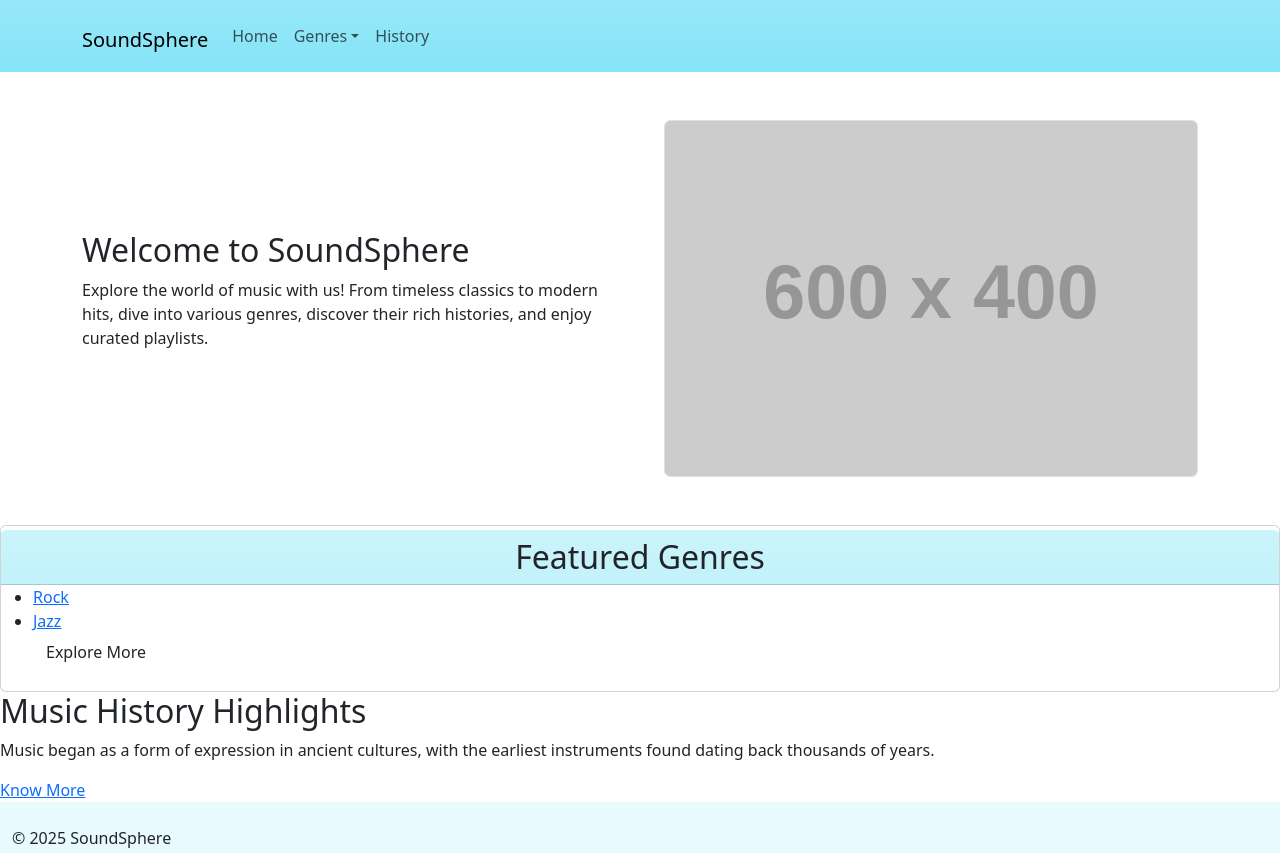
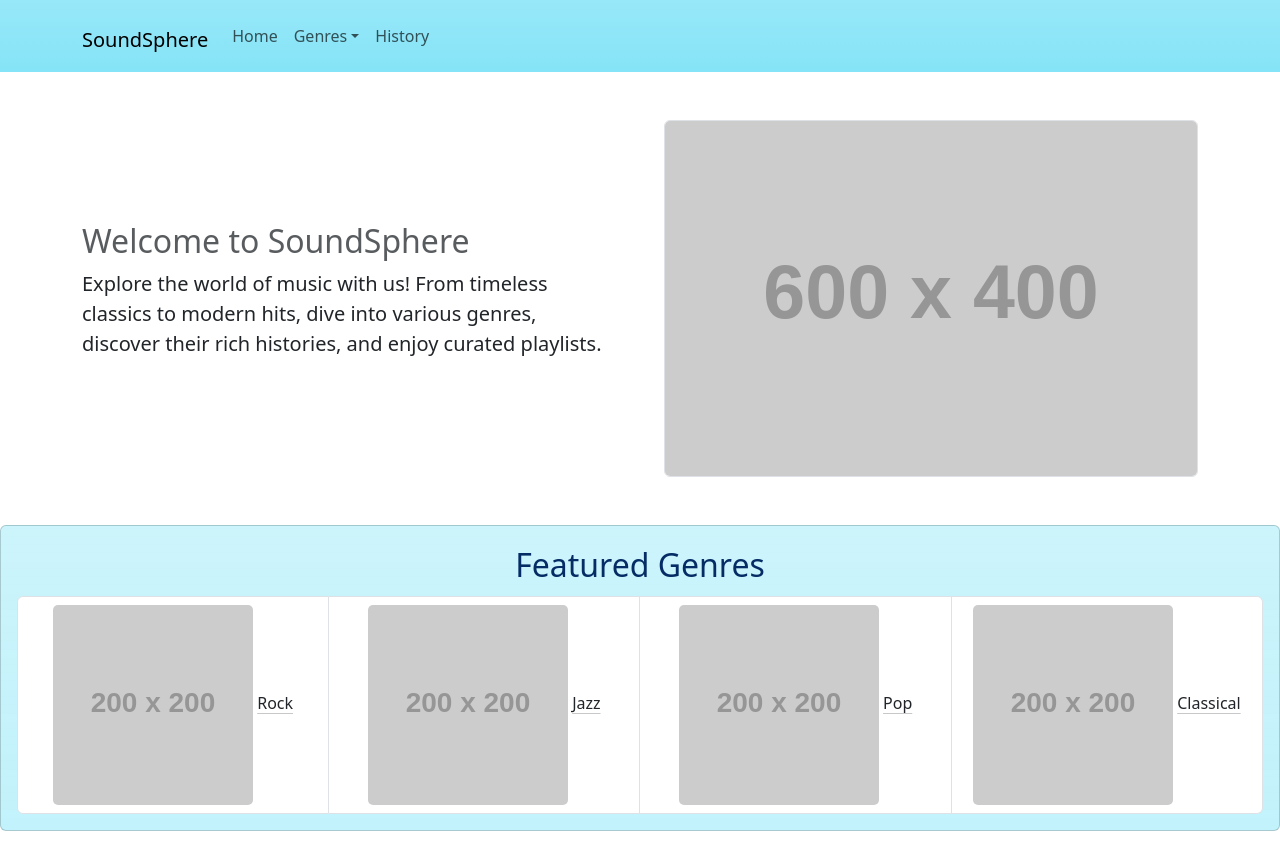
Before and after one commit to yMeeraki/SoundSphere-HT-BT, a website: page index.html in a window 1280 px wide. Shown: the top 853 px of the page. Drawn offline with nearby package versions, Linux system fonts and the light colour scheme; placeholder pictures from the web are drawn by us.

Commit message:
Bootstrap to homepage

```diff
--- a/index.html
+++ b/index.html
@@ -77,31 +77,43 @@
           <img class="border rounded d-block mx-lg-auto img-fluid" width="700" height="700" src="https://placehold.co/600x400?text=SoundSphere" alt="SoundSphere">
           </section>
           <div class="align-self-center col-lg-6">
-            <h2>Welcome to SoundSphere</h2>
-            <p>Explore the world of music with us! From timeless classics to modern hits, dive into various genres, discover their rich histories, and enjoy curated playlists.</p>
+            <h2 class="text-body-secondary">Welcome to SoundSphere</h2>
+            <p class="lead">Explore the world of music with us! From timeless classics to modern hits, dive into various genres, discover their rich histories, and enjoy curated playlists.</p>
           </div>
         </article>
 
 
       </div>
 
-        <article class="card py-1">
-          <h2 class="card-header bg-info bg-gradient bg-opacity-25 text-center ">Featured Genres</h2>
-        <ul>
-          <li>
-            <a href="genres-detail.html?name=rock">Rock</a>
-          </li>
-          <li>
-            <a href="genres-detail.html?name=jazz">Jazz</a>
-          </li>
-         <a href="genres.html" class="btn">Explore More</a>
+        <article class="card bg-info bg-gradient bg-opacity-25">
+         <div class="card-body  text-center text-primary-emphasis ">
+          <h2 class="card-title  py-1">Featured Genres</h2>
+
+          <ul class="list-group list-group-horizontal-md">
+            <li class="list-group-item list-group-item list-group-item-action ">
+              <img src="https://placehold.co/200x200?text=Rock" alt="Rock" class="card-img" style="width: 200px">
+              <a href="genres-detail.html?name=rock" class="link-dark link-offset-2 link-underline-opacity-25 link-underline-opacity-100-hover">Rock</a>
+            </li>
+            <li class="list-group-item list-group-item list-group-item-action">
+              <img src="https://placehold.co/200x200?text=Jazz" alt="Jazz" class="card-img" style="width: 200px">
+              <a href="genres-detail.html?name=jazz" class="link-dark link-offset-2 link-underline-opacity-25 link-underline-opacity-100-hover">Jazz</a>
+            </li>
+            <li class="list-group-item list-group-item list-group-item-action">
+              <img src="https://placehold.co/200x200?text=Pop" alt="Pop" class="card-img" style="width: 200px">
+              <a href="genres-detail.html?name=pop" class="link-dark link-offset-2 link-underline-opacity-25 link-underline-opacity-100-hover">Pop</a></li>
+              <li class="list-group-item list-group-item list-group-item-action">
+                <img src="https://placehold.co/200x200?text=Classical" alt="Classical" class="card-img" style="width: 200px">
+          <a href="genres-detail.html?name=classical" class="link-dark link-offset-2 link-underline-opacity-25 link-underline-opacity-100-hover">Classical</a></li>
+          </ul>
+         </div>
+
         </article>
 
 
-        <article>
-          <h2>Music History Highlights</h2>
-          <p>Music began as a form of expression in ancient cultures, with the earliest instruments found dating back thousands of years.</p>
-          <a href="history.html">Know More</a>
+        <article class="text-center py-5">
+          <h2 class="text-body-secondary">Music History Highlights</h2>
+          <p class="lead">Music began as a form of expression in ancient cultures, with the earliest instruments found dating back thousands of years.</p>
+          <a href="history.html" class="btn btn-info">Know More</a>
         </article>
 
       </main>
```
Also changed, not shown: genres.html (+1 -2 lines).
